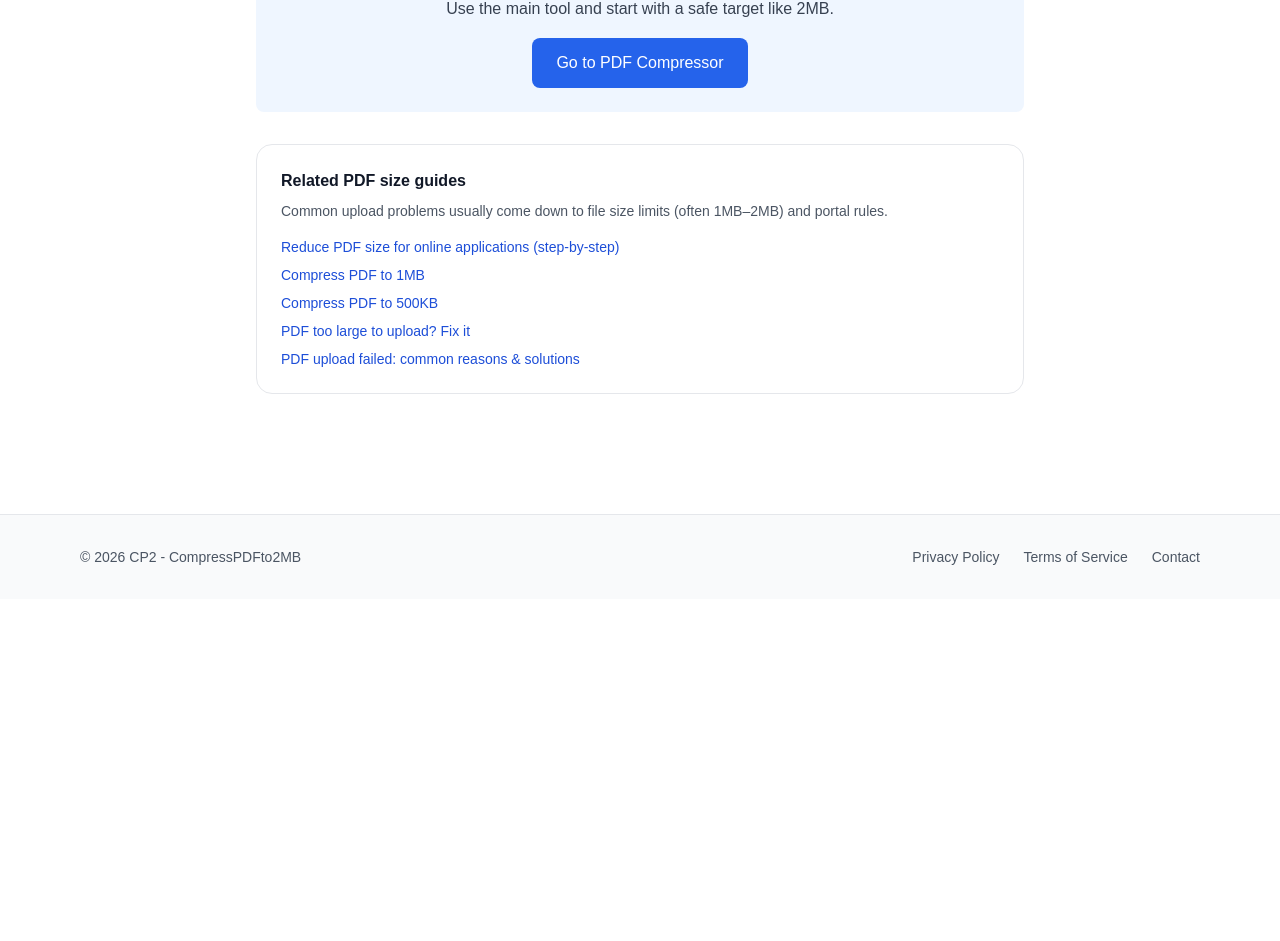
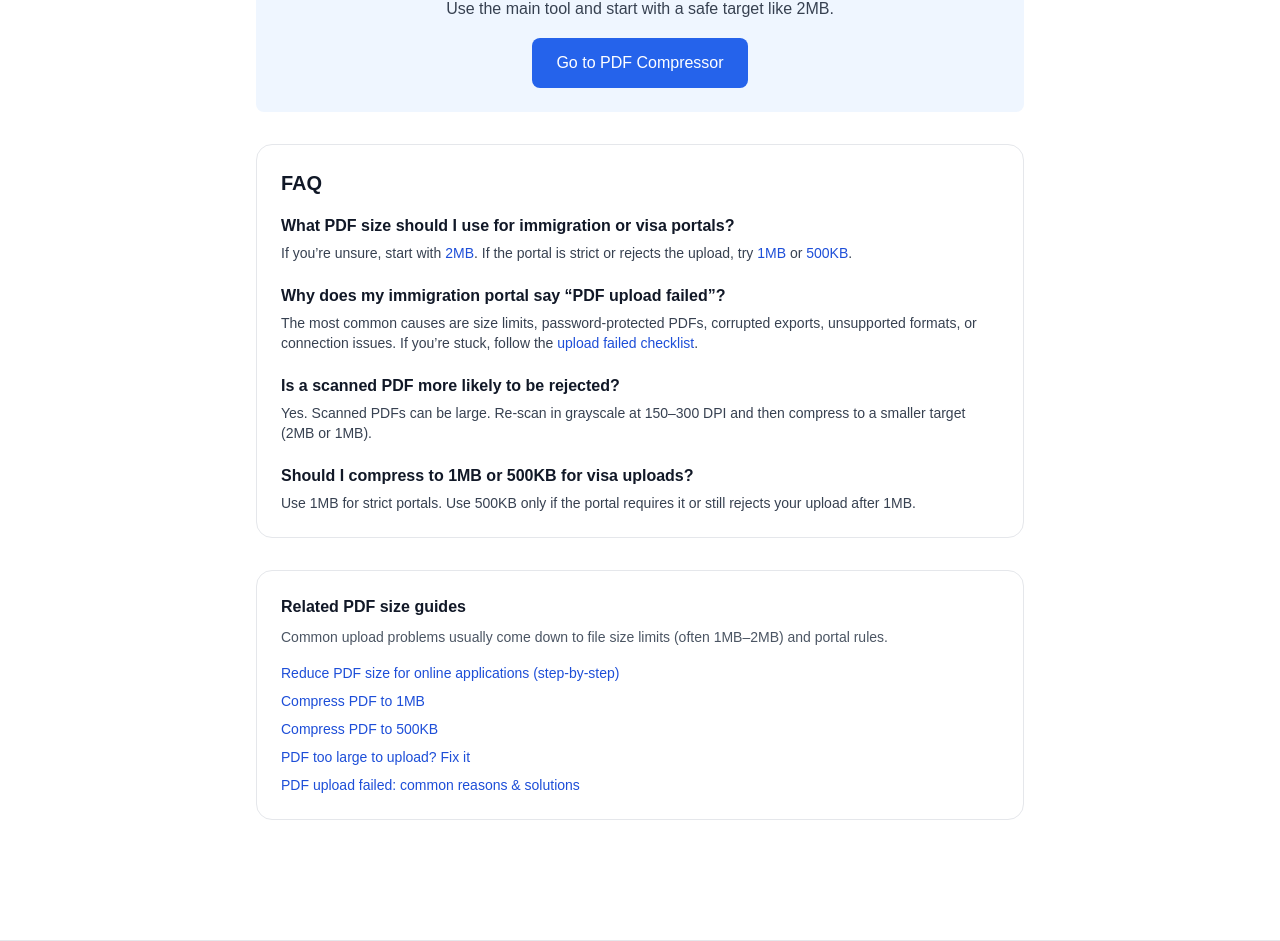
Before and after one commit to behicyildirim/compresspdfto2mb, a Next.js app: page /immigration-pdf-upload-guide in a window 1280 px wide. Shown: the part 1232-2173 px from the top of the page. Before the commit the page ends 1831 px from the top, so only its background shows below. Built offline with nearby package versions, Linux system fonts and the light colour scheme.

Commit message:
Add FAQ sections + JSON-LD schema to long-tail pages

```diff
--- a/app/immigration-pdf-upload-guide/page.tsx
+++ b/app/immigration-pdf-upload-guide/page.tsx
@@ -1,4 +1,5 @@
 import Link from "next/link";
+import Script from "next/script";
 import Breadcrumbs from "@/app/components/Breadcrumbs";
 
 export const metadata = {
@@ -208,6 +209,116 @@ if you still get errors.
           </section>
 
           {/* ✅ FIXED: high-contrast related links block */}
+         <Script
+  id="faq-immigration-jsonld"
+  type="application/ld+json"
+  dangerouslySetInnerHTML={{
+    __html: JSON.stringify({
+      "@context": "https://schema.org",
+      "@type": "FAQPage",
+      mainEntity: [
+        {
+          "@type": "Question",
+          name: "What PDF size should I use for immigration or visa portals?",
+          acceptedAnswer: {
+            "@type": "Answer",
+            text:
+              "If you’re unsure, start with 2MB because many portals accept it. If the portal is strict or rejects the upload, compress to 1MB or 500KB.",
+          },
+        },
+        {
+          "@type": "Question",
+          name: "Why does my immigration portal say PDF upload failed?",
+          acceptedAnswer: {
+            "@type": "Answer",
+            text:
+              "Upload failures are commonly caused by file size limits, password-protected PDFs, corrupted exports, unsupported file types, or unstable connections. Compressing to a smaller target and re-exporting often fixes it.",
+          },
+        },
+        {
+          "@type": "Question",
+          name: "Is a scanned PDF more likely to be rejected?",
+          acceptedAnswer: {
+            "@type": "Answer",
+            text:
+              "Yes. Scanned PDFs can be large and sometimes exceed portal limits. Re-scanning in grayscale and 150–300 DPI, then compressing to 2MB or 1MB, usually works.",
+          },
+        },
+        {
+          "@type": "Question",
+          name: "Should I compress to 1MB or 500KB for visa uploads?",
+          acceptedAnswer: {
+            "@type": "Answer",
+            text:
+              "Use 1MB for strict portals, and 500KB only if the portal requires it or still rejects your file after compressing to 1MB.",
+          },
+        },
+      ],
+    }),
+  }}
+/>
+
+<section className="mt-10 rounded-2xl border border-gray-200 bg-white p-6">
+  <h2 className="text-xl font-semibold text-gray-900">FAQ</h2>
+
+  <div className="mt-4 space-y-5">
+    <div>
+      <h3 className="font-semibold text-gray-900">
+        What PDF size should I use for immigration or visa portals?
+      </h3>
+      <p className="mt-1 text-sm text-gray-700">
+        If you’re unsure, start with{" "}
+        <Link href="/compress-pdf-to-2mb" className="font-medium text-blue-700 hover:underline">
+          2MB
+        </Link>
+        . If the portal is strict or rejects the upload, try{" "}
+        <Link href="/compress-pdf-to-1mb" className="font-medium text-blue-700 hover:underline">
+          1MB
+        </Link>{" "}
+        or{" "}
+        <Link href="/compress-pdf-to-500kb" className="font-medium text-blue-700 hover:underline">
+          500KB
+        </Link>
+        .
+      </p>
+    </div>
+
+    <div>
+      <h3 className="font-semibold text-gray-900">
+        Why does my immigration portal say “PDF upload failed”?
+      </h3>
+      <p className="mt-1 text-sm text-gray-700">
+        The most common causes are size limits, password-protected PDFs,
+        corrupted exports, unsupported formats, or connection issues. If you’re
+        stuck, follow the{" "}
+        <Link href="/pdf-upload-failed" className="font-medium text-blue-700 hover:underline">
+          upload failed checklist
+        </Link>
+        .
+      </p>
+    </div>
+
+    <div>
+      <h3 className="font-semibold text-gray-900">
+        Is a scanned PDF more likely to be rejected?
+      </h3>
+      <p className="mt-1 text-sm text-gray-700">
+        Yes. Scanned PDFs can be large. Re-scan in grayscale at 150–300 DPI and
+        then compress to a smaller target (2MB or 1MB).
+      </p>
+    </div>
+
+    <div>
+      <h3 className="font-semibold text-gray-900">
+        Should I compress to 1MB or 500KB for visa uploads?
+      </h3>
+      <p className="mt-1 text-sm text-gray-700">
+        Use 1MB for strict portals. Use 500KB only if the portal requires it or
+        still rejects your upload after 1MB.
+      </p>
+    </div>
+  </div>
+</section>
           <section className="mt-10 rounded-2xl border border-gray-200 bg-white p-6">
             <h2 className="text-base font-semibold text-gray-900">
               Related PDF size guides
--- a/app/reduce-pdf-size-for-online-application/page.tsx
+++ b/app/reduce-pdf-size-for-online-application/page.tsx
@@ -1,4 +1,5 @@
 import Link from "next/link";
+import Script from "next/script";
 import Breadcrumbs from "@/app/components/Breadcrumbs";
 
 export const metadata = {
@@ -176,6 +177,120 @@ For visa/immigration portals, see the{" "}
           </section>
 
           {/* ✅ FIXED: high-contrast related links block */}
+          <Script
+  id="faq-online-application-jsonld"
+  type="application/ld+json"
+  dangerouslySetInnerHTML={{
+    __html: JSON.stringify({
+      "@context": "https://schema.org",
+      "@type": "FAQPage",
+      mainEntity: [
+        {
+          "@type": "Question",
+          name: "What PDF size works best for online application portals?",
+          acceptedAnswer: {
+            "@type": "Answer",
+            text:
+              "2MB works for most portals. If the upload fails, try 1MB. For very strict limits, compress to 500KB.",
+          },
+        },
+        {
+          "@type": "Question",
+          name: "Why is my PDF rejected even after compression?",
+          acceptedAnswer: {
+            "@type": "Answer",
+            text:
+              "Common reasons include password protection, invalid PDF exports, unsupported file type, excessive image resolution, or portal-specific requirements. Re-exporting and choosing a smaller target size usually helps.",
+          },
+        },
+        {
+          "@type": "Question",
+          name: "Should I reduce the PDF quality to meet a strict limit?",
+          acceptedAnswer: {
+            "@type": "Answer",
+            text:
+              "Only if needed. First compress to 2MB or 1MB. If still rejected, reduce to 500KB and keep text readable. Avoid making scans too blurry.",
+          },
+        },
+        {
+          "@type": "Question",
+          name: "What should I do if the portal says PDF too large to upload?",
+          acceptedAnswer: {
+            "@type": "Answer",
+            text:
+              "Compress to a smaller target (1MB or 500KB), remove blank pages, and re-export. If allowed, splitting into multiple PDFs can also work.",
+          },
+        },
+      ],
+    }),
+  }}
+/>
+
+<section className="mt-10 rounded-2xl border border-gray-200 bg-white p-6">
+  <h2 className="text-xl font-semibold text-gray-900">FAQ</h2>
+
+  <div className="mt-4 space-y-5">
+    <div>
+      <h3 className="font-semibold text-gray-900">
+        What PDF size works best for online application portals?
+      </h3>
+      <p className="mt-1 text-sm text-gray-700">
+        Start with{" "}
+        <Link href="/compress-pdf-to-2mb" className="font-medium text-blue-700 hover:underline">
+          2MB
+        </Link>
+        . If it still fails, try{" "}
+        <Link href="/compress-pdf-to-1mb" className="font-medium text-blue-700 hover:underline">
+          1MB
+        </Link>{" "}
+        or{" "}
+        <Link href="/compress-pdf-to-500kb" className="font-medium text-blue-700 hover:underline">
+          500KB
+        </Link>
+        .
+      </p>
+    </div>
+
+    <div>
+      <h3 className="font-semibold text-gray-900">
+        Why is my PDF rejected even after compression?
+      </h3>
+      <p className="mt-1 text-sm text-gray-700">
+        It can happen due to password protection, invalid exports, unsupported
+        file type, too-high image resolution, or portal-specific rules. If
+        needed, follow the{" "}
+        <Link href="/pdf-upload-failed" className="font-medium text-blue-700 hover:underline">
+          upload failed checklist
+        </Link>
+        .
+      </p>
+    </div>
+
+    <div>
+      <h3 className="font-semibold text-gray-900">
+        Should I reduce PDF quality to meet a strict limit?
+      </h3>
+      <p className="mt-1 text-sm text-gray-700">
+        Only if needed. Try compressing to 2MB or 1MB first. If still rejected,
+        reduce to 500KB and keep text readable.
+      </p>
+    </div>
+
+    <div>
+      <h3 className="font-semibold text-gray-900">
+        What should I do if the portal says “PDF too large to upload”?
+      </h3>
+      <p className="mt-1 text-sm text-gray-700">
+        Compress to a smaller target, remove blank pages, and re-export. If the
+        portal allows it, splitting the PDF into two files can also work. See{" "}
+        <Link href="/pdf-too-large-to-upload" className="font-medium text-blue-700 hover:underline">
+          PDF too large fixes
+        </Link>
+        .
+      </p>
+    </div>
+  </div>
+</section>
           <section className="mt-10 rounded-2xl border border-gray-200 bg-white p-6">
             <h2 className="text-base font-semibold text-gray-900">
               Related PDF upload fixes
```
